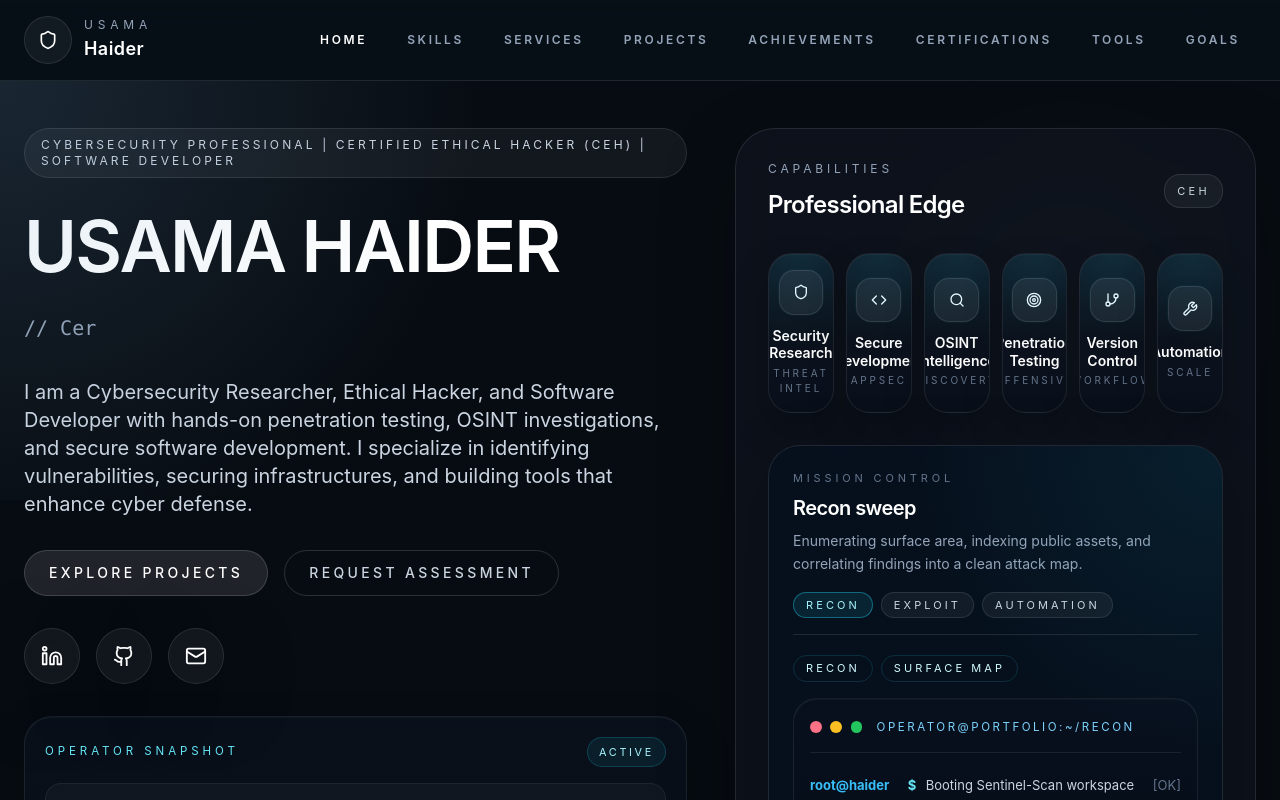
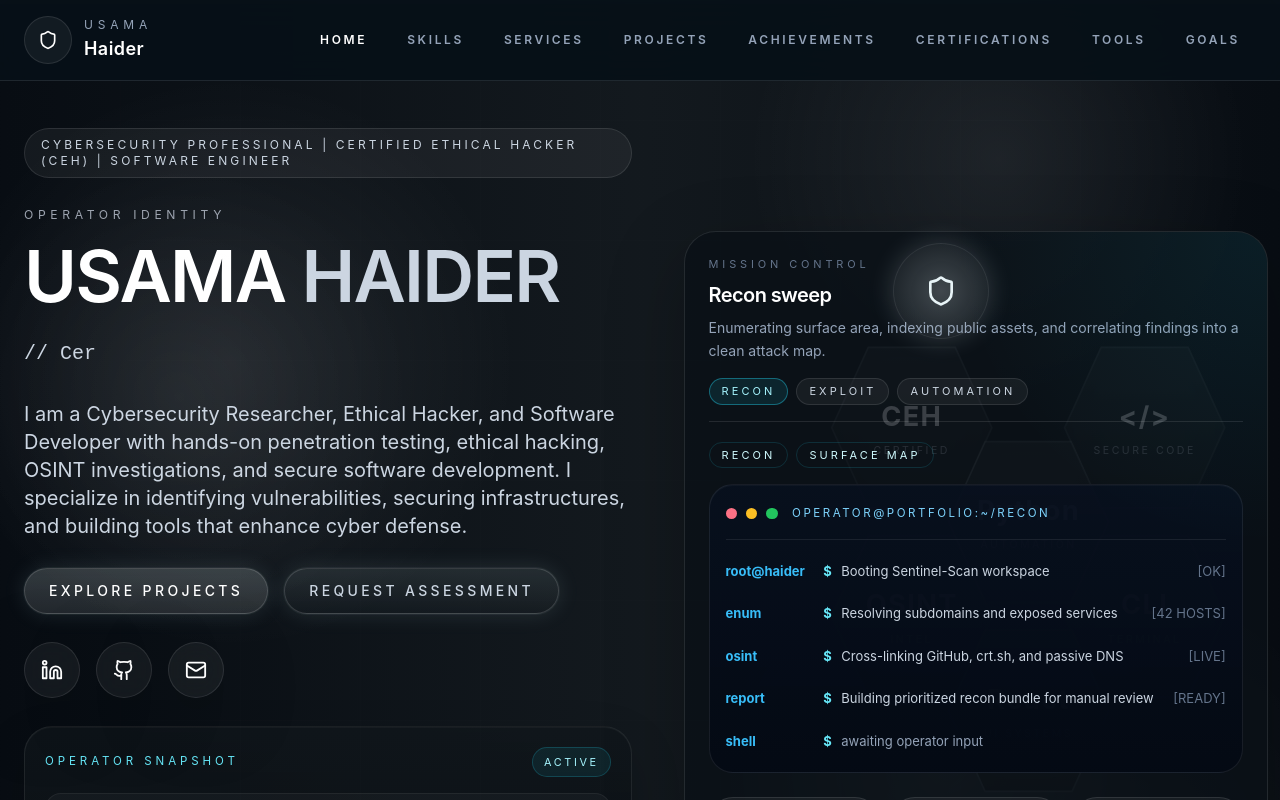
Before and after one commit to Haider899/Portfolio-, a React (Vite) app: page / in a window 1280 px wide. Shown: the top 800 px of the page. Built offline with nearby package versions, Linux system fonts and the light colour scheme.

Commit message:
Fix: Update base path for Vercel deployment and fix text overflow

```diff
--- a/index.html
+++ b/index.html
@@ -12,6 +12,6 @@
   </head>
   <body>
     <div id="root"></div>
-    <script type="module" src="/src/main.jsx"></script>
+    <script type="module" src="./src/main.jsx"></script>
   </body>
 </html>
--- a/src/App.css
+++ b/src/App.css
@@ -3,16 +3,16 @@
 @tailwind utilities;
 
 :root {
-  --bg: #070c12;
-  --bg-soft: #0b1119;
-  --panel: rgba(15, 20, 30, 0.78);
-  --panel-strong: rgba(12, 17, 26, 0.92);
-  --border: rgba(255, 255, 255, 0.10);
-  --border-strong: rgba(255, 255, 255, 0.16);
+  --bg: #06090d;
+  --bg-soft: #10161b;
+  --panel: rgba(18, 24, 29, 0.78);
+  --panel-strong: rgba(12, 17, 21, 0.94);
+  --border: rgba(221, 234, 240, 0.12);
+  --border-strong: rgba(235, 243, 247, 0.18);
   --text: #f8fafc;
-  --muted: #a3b0c0;
-  --accent: #76c3ff;
-  --accent-soft: rgba(118, 195, 255, 0.14);
+  --muted: #aeb9c2;
+  --accent: #b8d5df;
+  --accent-soft: rgba(184, 213, 223, 0.16);
 }
 
 * {
@@ -27,7 +27,11 @@ html {
 
 body {
   min-height: 100vh;
-  background: radial-gradient(circle at top left, rgba(118, 195, 255, 0.08), transparent 24%), radial-gradient(circle at bottom right, rgba(255, 255, 255, 0.04), transparent 18%), linear-gradient(180deg, #070c12 0%, #020407 100%);
+  background:
+    radial-gradient(circle at 18% 12%, rgba(255, 255, 255, 0.08), transparent 20%),
+    radial-gradient(circle at 82% 80%, rgba(255, 255, 255, 0.06), transparent 22%),
+    radial-gradient(circle at 50% 35%, rgba(196, 217, 223, 0.06), transparent 30%),
+    linear-gradient(180deg, #070b0f 0%, #05080b 50%, #030506 100%);
   color: var(--text);
   font-family: 'Inter', system-ui, -apple-system, BlinkMacSystemFont, 'Segoe UI', sans-serif;
   -webkit-font-smoothing: antialiased;
@@ -40,9 +44,25 @@ body::before {
   content: '';
   position: fixed;
   inset: 0;
-  background-image: linear-gradient(rgba(255, 255, 255, 0.05) 1px, transparent 1px);
-  background-size: 100% 32px;
-  opacity: 0.18;
+  background-image:
+    linear-gradient(rgba(255, 255, 255, 0.028) 1px, transparent 1px),
+    linear-gradient(90deg, rgba(255, 255, 255, 0.022) 1px, transparent 1px);
+  background-size: 100% 34px, 120px 100%;
+  opacity: 0.22;
+  pointer-events: none;
+  z-index: 0;
+}
+
+body::after {
+  content: '';
+  position: fixed;
+  inset: 0;
+  background:
+    radial-gradient(circle at 12% 30%, rgba(255, 255, 255, 0.08), transparent 14%),
+    radial-gradient(circle at 86% 16%, rgba(255, 255, 255, 0.06), transparent 18%),
+    radial-gradient(circle at 70% 72%, rgba(255, 255, 255, 0.05), transparent 16%);
+  filter: blur(26px);
+  opacity: 0.48;
   pointer-events: none;
   z-index: 0;
 }
@@ -142,16 +162,121 @@ body::before {
 }
 
 .glass-panel {
-  background: var(--panel);
+  background:
+    linear-gradient(180deg, rgba(28, 34, 39, 0.72), rgba(11, 15, 18, 0.92));
   border: 1px solid var(--border);
-  backdrop-filter: blur(18px);
-  box-shadow: 0 28px 80px rgba(0, 0, 0, 0.22);
+  backdrop-filter: blur(20px);
+  box-shadow:
+    inset 0 1px 0 rgba(255, 255, 255, 0.045),
+    0 28px 80px rgba(0, 0, 0, 0.28),
+    0 0 0 1px rgba(255, 255, 255, 0.02);
+}
+
+.hero-shell {
+  background:
+    radial-gradient(circle at 18% 32%, rgba(255, 255, 255, 0.08), transparent 22%),
+    radial-gradient(circle at 78% 14%, rgba(255, 255, 255, 0.07), transparent 18%),
+    linear-gradient(90deg, rgba(8, 13, 19, 0.92), rgba(34, 41, 45, 0.45), rgba(8, 13, 19, 0.92));
+}
+
+.hero-shell__mist,
+.hero-shell__mesh,
+.hero-shell__beam {
+  position: absolute;
+  inset: 0;
+}
+
+.hero-shell__mist {
+  background:
+    radial-gradient(circle at 14% 35%, rgba(255, 255, 255, 0.09), transparent 18%),
+    radial-gradient(circle at 84% 78%, rgba(255, 255, 255, 0.08), transparent 24%);
+  opacity: 0.6;
+}
+
+.hero-shell__mesh {
+  background-image:
+    linear-gradient(rgba(255, 255, 255, 0.035) 1px, transparent 1px),
+    linear-gradient(90deg, rgba(255, 255, 255, 0.03) 1px, transparent 1px);
+  background-size: 120px 120px;
+  mask-image: linear-gradient(90deg, transparent, rgba(0, 0, 0, 0.9) 18%, rgba(0, 0, 0, 0.95) 82%, transparent);
+  opacity: 0.26;
+}
+
+.hero-shell__beam {
+  inset: auto 6% 10% auto;
+  width: 32rem;
+  height: 32rem;
+  border-radius: 999px;
+  background: radial-gradient(circle, rgba(218, 255, 255, 0.16), transparent 62%);
+  filter: blur(10px);
+  opacity: 0.6;
+}
+
+.hero-shell__kicker {
+  font-size: 0.76rem;
+  letter-spacing: 0.38em;
+  text-transform: uppercase;
+  color: #9ca3af;
+}
+
+.hero-shell__button {
+  border-color: rgba(201, 234, 239, 0.28);
+  background: linear-gradient(180deg, rgba(126, 147, 149, 0.18), rgba(47, 57, 61, 0.14));
+  box-shadow: 0 0 0 1px rgba(211, 247, 252, 0.05), 0 0 22px rgba(188, 234, 236, 0.12);
 }
 
 .section-divider {
   height: 1px;
   margin: 4rem 0;
-  background: linear-gradient(90deg, transparent, rgba(255, 255, 255, 0.08), transparent);
+  background: linear-gradient(90deg, transparent, rgba(223, 235, 239, 0.16), transparent);
+}
+
+.command-surface {
+  position: relative;
+  overflow: hidden;
+  background:
+    radial-gradient(circle at top right, rgba(255, 255, 255, 0.05), transparent 24%),
+    linear-gradient(180deg, rgba(19, 24, 28, 0.86), rgba(9, 12, 15, 0.95));
+  border: 1px solid rgba(223, 235, 239, 0.1);
+  box-shadow:
+    inset 0 1px 0 rgba(255, 255, 255, 0.04),
+    0 24px 80px rgba(0, 0, 0, 0.22);
+}
+
+.command-surface::before {
+  content: '';
+  position: absolute;
+  inset: 0;
+  background:
+    linear-gradient(90deg, transparent, rgba(255, 255, 255, 0.02), transparent),
+    linear-gradient(rgba(255, 255, 255, 0.018) 1px, transparent 1px);
+  background-size: 100% 100%, 100% 28px;
+  opacity: 0.25;
+  pointer-events: none;
+}
+
+.command-surface::after {
+  content: '';
+  position: absolute;
+  right: -5rem;
+  top: -4rem;
+  width: 16rem;
+  height: 16rem;
+  border-radius: 999px;
+  background: radial-gradient(circle, rgba(255, 255, 255, 0.12), transparent 62%);
+  filter: blur(14px);
+  opacity: 0.42;
+  pointer-events: none;
+  animation: surface-float 12s ease-in-out infinite;
+}
+
+@keyframes surface-float {
+  0%, 100% {
+    transform: translate3d(0, 0, 0) scale(1);
+  }
+  50% {
+    transform: translate3d(-16px, 18px, 0) scale(1.06);
+  }
 }
 
 .section-heading {
@@ -254,7 +379,7 @@ body::before {
   max-width: 42rem;
   border: 1px solid rgba(255, 255, 255, 0.08);
   border-radius: 1.75rem;
-  background: linear-gradient(180deg, rgba(10, 18, 30, 0.78), rgba(6, 12, 21, 0.94));
+  background: linear-gradient(180deg, rgba(16, 22, 27, 0.82), rgba(8, 12, 16, 0.94));
   padding: 1.25rem;
   box-shadow: inset 0 1px 0 rgba(255, 255, 255, 0.03), 0 22px 50px rgba(0, 0, 0, 0.18);
 }
@@ -322,6 +447,89 @@ body::before {
   border-top: 1px solid rgba(255, 255, 255, 0.06);
   padding-top: 1rem;
   font-size: 0.9rem;
+}
+
+.hero-visual {
+  position: relative;
+  min-height: 44rem;
+}
+
+.hero-visual__brand {
+  position: absolute;
+  top: 0.75rem;
+  left: 46%;
+  transform: translateX(-50%);
+  z-index: 2;
+}
+
+.hero-visual__brand-mark {
+  display: flex;
+  height: 6rem;
+  width: 6rem;
+  align-items: center;
+  justify-content: center;
+  border-radius: 999px;
+  border: 1px solid rgba(255, 255, 255, 0.08);
+  background: radial-gradient(circle, rgba(233, 245, 247, 0.24), rgba(90, 104, 112, 0.08));
+  color: #e8f4f7;
+  box-shadow: 0 0 26px rgba(227, 248, 255, 0.18);
+}
+
+.hero-visual__grid {
+  position: absolute;
+  inset: 4.5rem 0 auto 0;
+  min-height: 24rem;
+}
+
+.hero-hex {
+  position: absolute;
+  width: 11rem;
+  aspect-ratio: 1 / 1.05;
+  clip-path: polygon(25% 6%, 75% 6%, 96% 50%, 75% 94%, 25% 94%, 4% 50%);
+  background: linear-gradient(180deg, rgba(214, 226, 230, 0.18), rgba(78, 87, 95, 0.14));
+  padding: 2px;
+  filter: drop-shadow(0 0 16px rgba(233, 248, 252, 0.14));
+}
+
+.hero-hex__inner {
+  display: flex;
+  height: 100%;
+  width: 100%;
+  flex-direction: column;
+  align-items: center;
+  justify-content: center;
+  clip-path: inherit;
+  background: linear-gradient(180deg, rgba(30, 36, 41, 0.84), rgba(16, 20, 23, 0.92));
+  text-align: center;
+}
+
+.hero-hex__title {
+  font-size: 1.7rem;
+  font-weight: 700;
+  letter-spacing: 0.05em;
+  color: #f8fafc;
+}
+
+.hero-hex__subtitle {
+  margin-top: 0.35rem;
+  font-size: 0.66rem;
+  letter-spacing: 0.24em;
+  text-transform: uppercase;
+  color: #9ca3af;
+}
+
+.hero-hex--1 { top: 2rem; left: 26%; }
+.hero-hex--2 { top: 7.9rem; left: 46%; }
+.hero-hex--3 { top: 2rem; right: 4%; }
+.hero-hex--4 { top: 13.8rem; left: 26%; }
+.hero-hex--5 { top: 13.8rem; right: 4%; }
+.hero-hex--6 { top: 19.7rem; left: 46%; }
+
+.hero-visual__terminal {
+  position: absolute;
+  left: 2%;
+  right: 2%;
+  bottom: 0;
 }
 
 button,
@@ -486,6 +694,57 @@ textarea {
     border-radius: 1.35rem;
   }
 
+  .hero-shell__beam {
+    right: -30%;
+    bottom: auto;
+    top: 10%;
+    width: 18rem;
+    height: 18rem;
+  }
+
+  .hero-visual {
+    min-height: auto;
+  }
+
+  .hero-visual__brand,
+  .hero-visual__grid,
+  .hero-visual__terminal {
+    position: static;
+    transform: none;
+  }
+
+  .hero-visual__brand {
+    display: flex;
+    justify-content: center;
+    margin-bottom: 1rem;
+  }
+
+  .hero-visual__brand-mark {
+    height: 4.8rem;
+    width: 4.8rem;
+  }
+
+  .hero-visual__grid {
+    display: grid;
+    min-height: auto;
+    grid-template-columns: repeat(2, minmax(0, 1fr));
+    gap: 0.85rem;
+  }
+
+  .hero-hex {
+    position: relative;
+    inset: auto;
+    width: 100%;
+  }
+
+  .hero-hex__title {
+    font-size: 1.2rem;
+  }
+
+  .hero-visual__terminal {
+    margin-top: 1rem;
+  }
+
   .hero-ops-panel__header,
   .hero-ops-stat,
   .terminal-line {
--- a/src/App.jsx
+++ b/src/App.jsx
@@ -198,7 +198,7 @@ function App() {
       'WordPress Security Testing',
       'API Pentesting',
       'HTTP Header Manipulation',
-      'Firewall Bypass Testing'
+      'Web Application Security Testing'
     ],
     programming: [
       'Python',
@@ -404,6 +404,15 @@ function App() {
     }
   }
 
+  const heroHexItems = [
+    { title: 'CEH', subtitle: 'Certified' },
+    { title: 'Python', subtitle: 'Automation' },
+    { title: '</>', subtitle: 'Secure Code' },
+    { title: 'OSINT', subtitle: 'Intel' },
+    { title: 'CLI', subtitle: 'Terminal' },
+    { title: 'React', subtitle: 'UI Systems' }
+  ]
+
   const scrollToSection = (sectionId) => {
     const element = document.getElementById(sectionId)
     if (element) {
@@ -527,25 +536,25 @@ function App() {
   whileInView={{ opacity: 1, y: 0 }}
   viewport={{ once: true }}
   transition={{ duration: 0.8, ease: 'easeOut' }}
-
-  className="relative pt-32 pb-24 overflow-hidden min-h-screen"
+  className="hero-shell relative pt-32 pb-24 overflow-hidden min-h-screen"
 >
-  <div className="absolute inset-x-0 top-20 h-[420px] bg-[radial-gradient(circle_at_top_left,_rgba(110,158,198,0.18),_transparent_36%)] pointer-events-none" />
-
-  <div className="absolute right-0 top-24 h-[420px] w-[420px] rounded-full bg-[radial-gradient(circle,_rgba(255,255,255,0.08),_transparent_65%)] blur-3xl pointer-events-none" />
+  <div className="hero-shell__mist pointer-events-none" />
+  <div className="hero-shell__mesh pointer-events-none" />
+  <div className="hero-shell__beam pointer-events-none" />
 
   <div className="mx-auto max-w-[1600px] px-6">
-    <div className="grid gap-12 xl:grid-cols-[1.12fr_0.88fr] xl:items-start">
-      <div className="space-y-8">
-        {/* This tag should now be fully visible below your navbar */}
+    <div className="grid gap-10 xl:grid-cols-[1.02fr_0.98fr] xl:items-center">
+      <div className="space-y-7">
         <div className="inline-flex max-w-full flex-wrap items-center gap-2 rounded-2xl border border-white/10 bg-white/5 px-4 py-2 text-[10px] uppercase tracking-[0.18em] text-slate-300 sm:rounded-full sm:text-xs sm:tracking-[0.26em]">
-          Cybersecurity Professional | Certified Ethical Hacker (CEH) | Software Developer
+          Cybersecurity Professional | Certified Ethical Hacker (CEH) | Software Engineer
         </div>
-        <h1 className="max-w-3xl text-4xl font-semibold tracking-tight text-white sm:text-6xl lg:text-7xl">
-          USAMA <span className="text-white">HAIDER</span>
+        <div className="space-y-4">
+          <p className="hero-shell__kicker">Operator Identity</p>
+          <h1 className="max-w-4xl text-4xl font-semibold tracking-tight text-white sm:text-6xl lg:text-7xl">
+            USAMA <span className="text-slate-300">HAIDER</span>
           </h1>
-
-                <div className="mt-4 h-12 text-base font-mono text-slate-400 sm:h-8 sm:text-xl">
+        </div>
+        <div className="mt-2 h-12 text-base font-mono text-slate-300 sm:h-8 sm:text-xl">
           <TypeAnimation
             sequence={['// Penetration Tester', 1000, '// Certified Ethical Hacker', 1000, '// Security Researcher', 1000, '// Software Developer', 1000]}
             wrapper="span"
@@ -553,12 +562,12 @@ function App() {
             repeat={Infinity}
           />
         </div>
-                <p className="mt-4 max-w-2xl text-base leading-relaxed text-slate-300 sm:text-xl">
-                  I am a Cybersecurity Researcher, Ethical Hacker, and Software Developer with hands-on penetration testing, OSINT investigations, and secure software development. I specialize in identifying vulnerabilities, securing infrastructures, and building tools that enhance cyber defense.
+        <p className="mt-4 max-w-3xl text-base leading-relaxed text-slate-300 sm:text-xl">
+          I am a Cybersecurity Researcher, Ethical Hacker, and Software Developer with hands-on penetration testing, ethical hacking, OSINT investigations, and secure software development. I specialize in identifying vulnerabilities, securing infrastructures, and building tools that enhance cyber defense.
         </p>
         <div className="flex flex-wrap gap-3 sm:gap-4">
-                  <Button onClick={() => scrollToSection('projects')} className="w-full justify-center bg-white/10 hover:bg-white/15 sm:w-auto">Explore Projects</Button>
-                  <Button variant="outline" onClick={() => scrollToSection('contact')} className="w-full justify-center sm:w-auto">Request Assessment</Button>
+          <Button onClick={() => scrollToSection('projects')} className="hero-shell__button w-full justify-center bg-white/10 hover:bg-white/15 sm:w-auto">Explore Projects</Button>
+          <Button variant="outline" onClick={() => scrollToSection('contact')} className="hero-shell__button w-full justify-center sm:w-auto">Request Assessment</Button>
         </div>
         <div className="mt-6 flex flex-wrap gap-3 sm:gap-4">
           <motion.button
@@ -624,35 +633,24 @@ function App() {
         </div>
       </div>
 
-              <div className="relative">
-                <div className="glass-panel rounded-[2rem] p-5 sm:rounded-[2.5rem] sm:p-8">
-                  <div className="mb-8 flex flex-wrap items-center justify-between gap-4">
-                    <div>
-                      <p className="text-xs uppercase tracking-[0.32em] text-slate-400">Capabilities</p>
-                      <h2 className="mt-3 text-2xl font-semibold text-white">Professional Edge</h2>
-                    </div>
-                    <div className="rounded-2xl border border-white/10 bg-white/5 px-3 py-2 text-[11px] uppercase tracking-[0.3em] text-slate-300">
-                      CEH
+      <div className="hero-visual">
+        <div className="hero-visual__brand">
+          <div className="hero-visual__brand-mark">
+            <Shield className="h-8 w-8" />
           </div>
         </div>
-                  <div className="grid grid-cols-2 gap-3 md:grid-cols-3 lg:grid-cols-6">
-                    {capabilityItems.map((item) => {
-                      const Icon = item.icon
-                      return (
-                        <div key={item.title} className="capability-node">
-                          <div className="capability-node__icon">
-                            <Icon className="h-4 w-4" />
-                          </div>
-                          <div className="mt-3 space-y-1">
-                            <p className="text-sm font-semibold leading-tight text-white">{item.title}</p>
-                            <p className="text-[10px] uppercase tracking-[0.28em] text-slate-500">{item.accent}</p>
+        <div className="hero-visual__grid">
+          {heroHexItems.map((item, index) => (
+            <div key={item.title} className={`hero-hex hero-hex--${index + 1}`}>
+              <div className="hero-hex__inner">
+                <span className="hero-hex__title">{item.title}</span>
+                <span className="hero-hex__subtitle">{item.subtitle}</span>
               </div>
             </div>
-                      )
-                    })}
+          ))}
         </div>
 
-                  <div className="terminal-shell mt-8 rounded-[1.5rem] border border-white/10 bg-[#06111f]/85 p-4 text-slate-300 shadow-[0_20px_70px_rgba(0,0,0,0.18)] sm:rounded-[2rem] sm:p-6">
+        <div className="terminal-shell hero-visual__terminal rounded-[1.5rem] border border-white/10 bg-[#0a1117]/80 p-4 text-slate-300 shadow-[0_24px_80px_rgba(0,0,0,0.22)] sm:rounded-[2rem] sm:p-6">
           <div className="mb-5 flex flex-wrap items-center justify-between gap-4 border-b border-white/10 pb-4">
             <div>
               <p className="text-[11px] uppercase tracking-[0.35em] text-slate-500">Mission Control</p>
@@ -712,7 +710,6 @@ function App() {
                 <p className="mt-2 text-2xl font-semibold text-white">{stat.value}</p>
               </div>
             ))}
-                    </div>
           </div>
         </div>
       </div>
--- a/src/index.css
+++ b/src/index.css
@@ -23,3 +23,31 @@ body {
   border-bottom: 1px solid rgba(255, 255, 255, 0.05);
   padding: 8px 12px;
 }
+
+@layer components {
+  /* The "Glass" effect for cards */
+  .glass-card {
+    @apply bg-card-gray/60 backdrop-blur-md border border-white/5;
+  }
+
+  /* The divider line between sections */
+  .section-divider {
+    @apply h-[1px] w-full bg-gradient-to-r from-transparent via-border-gray to-transparent my-20;
+  }
+
+  /* Floating animation for the Shield/Logo */
+  .floating-animation {
+    animation: float 6s ease-in-out infinite;
+  }
+
+  @keyframes float {
+    0%, 100% { transform: translateY(0); }
+    50% { transform: translateY(-10px); }
+  }
+}
+
+/* Custom selection color to match your theme */
+::selection {
+  background: #00a3cc;
+  color: #000;
+}
--- a/tailwind.config.js
+++ b/tailwind.config.js
@@ -1,19 +1,18 @@
 export default {
   content: ['./index.html', './src/**/*.{js,jsx,ts,tsx}'],
   theme: {
-    extend: {
-      colors: {
-        midnight: '#121212',
-        'card-gray': '#1A1A1B',
-        'border-gray': '#2D2D2E',
-        'text-main': '#E0E0E0',
-        'text-muted': '#888888',
-        'neon-teal': '#00A3CC',
-      },
-      fontFamily: {
-        mono: ['ui-monospace', 'SFMono-Regular', 'Monaco', 'Consolas', 'Liberation Mono', 'Courier New', 'monospace'],
-      },
+  extend: {
+    colors: {
+      midnight: '#0a0a0a',      /* Deepest base */
+      'card-gray': '#161617',   /* Slightly lighter for cards */
+      'border-gray': '#2d2d2e', /* Subtle borders */
+      'neon-teal': '#00a3cc',   /* Accent color */
+    },
+    fontFamily: {
+      sans: ['Inter', 'sans-serif'],
+      mono: ['Fira Code', 'monospace'],
     },
   },
+},
   plugins: [],
 }
```
Lines whose indentation alone changed are shown as unchanged.
